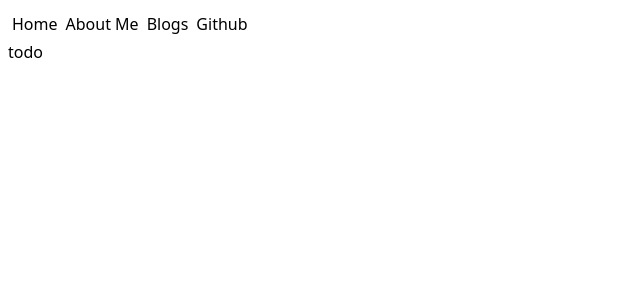
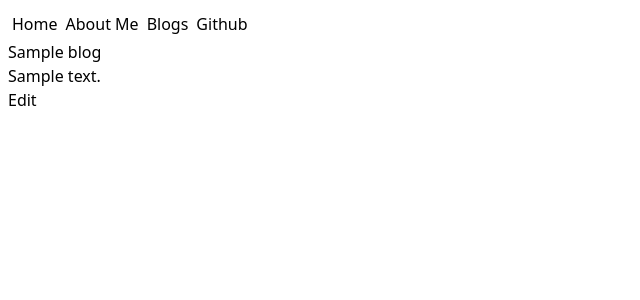
Before and after one commit to invalid-code/my-blog-site, a Django app: template main_app/templates/blog.html in a window 1280 px wide. Shown: the top 300 px of the page, without its empty margins (0-640 px from the left). Run offline with Django 5.2, Linux system fonts and the light colour scheme; the template is opened without the code that fills it: most values are stand-ins (such as "Sample title", 1, 10 or a date in 2020); style sheets or scripts are compiled from the project's sources.

Commit message:
can now update blogs

```diff
--- a/main_app/templates/about_me.html
+++ b/main_app/templates/about_me.html
@@ -6,4 +6,4 @@
 {% block content %}
 <h1>About me</h1>
 <img src="{% static 'images/placeholder.jpg' %}">
-{% endblock %}
+{% endblock %}{% block scipts %}{% endblock %}
--- a/main_app/templates/base.html
+++ b/main_app/templates/base.html
@@ -6,6 +6,7 @@
     <meta charset="utf-8">
     <meta name="viewport" content="width=device-width, initial-scale=1"><!-- 9CAFB7, 157145, F02D3A, DDA15E, ACE894 -->
     <title>{% block title %}{% endblock %}</title>
+    <script src="https://ajax.aspnetcdn.com/ajax/jQuery/jquery-3.7.1.min.js"></script>
     <link href="{% static 'styles/output.css' %}" rel="stylesheet">
 </head>
 
@@ -18,7 +19,7 @@
             <li class="m-1"><a href="https://github.com/invalid-code">Github</a></li>
         </ol>
     </nav>
-    {% block content %}{% endblock %}
+    {% block content %}{% endblock %}{% block scipts %}{% endblock %}
 </body>
 
 </html>
--- a/main_app/templates/blog.html
+++ b/main_app/templates/blog.html
@@ -1,8 +1,35 @@
 {% extends "base.html" %}
 {% load static %}
 
-{% block title %}todo{% endblock %}
+{% block title%}{{ blog.title }}{% endblock %}
 
 {% block content %}
-todo
+<form action="{% url 'blog' blog.id %}" method="post" id="blog-form">
+    {% csrf_token %}
+    <h1 id="edit-title">{{ blog.title }}</h1>
+    <p id="edit-content" >{{ blog.content }}</p>
+    <button type="button" id="edit-btn">Edit</button>
+</form>
 {% endblock %}
+
+{% block scipts %}
+<script>
+    $(document).ready(() => {
+        let editBtn = $("#edit-btn");
+        editBtn.click((event) => {
+            event.preventDefault();
+            if (editBtn.text() == "Edit") {
+                let titleElem = $("#edit-title");
+                let oldTitle = titleElem.text();
+                titleElem.replaceWith(`<div><input type="text" value="${oldTitle}" name="title"></div>`);
+                let contentElem = $("#edit-content");
+                let oldContent = contentElem.text();
+                contentElem.replaceWith(`<div><input type="text" value="${oldContent}" name="content"></div>`);
+                editBtn.text("Update");
+            } else {
+                $("#blog-form").submit();
+            }
+        });
+    });
+</script>
+{% endblock %}
--- a/main_app/templates/blogs.html
+++ b/main_app/templates/blogs.html
@@ -11,4 +11,4 @@
     <a href="{% url 'blog' blog.id_str %}">{{ blog.title }}</a>
 </h2>
 {% endfor %}
-{% endblock %}
+{% endblock %}{% block scipts %}{% endblock %}
--- a/main_app/templates/index.html
+++ b/main_app/templates/index.html
@@ -8,4 +8,4 @@
 <div class="flex flex-row justify-center">
     <input type="text" name="search-bar" placeholder="Search...">
 </div>
-{% endblock %}
+{% endblock %}{% block scipts %}{% endblock %}
--- a/main_app/templates/new_blog.html
+++ b/main_app/templates/new_blog.html
@@ -7,4 +7,4 @@
     {{ form }}
     <button type="submit">Create blog</button>
 </form>
-{% endblock %}
+{% endblock %}{% block scipts %}{% endblock %}
--- a/my_blog_website/settings.py
+++ b/my_blog_website/settings.py
@@ -125,7 +125,6 @@ STATIC_URL = 'static/'
 
 STATICFILES_DIRS = [
     BASE_DIR / "static",
-    "/var/www/static"
 ]
 
 # Default primary key field type
```
Also changed, not shown: main_app/views.py (+11 -2 lines).
